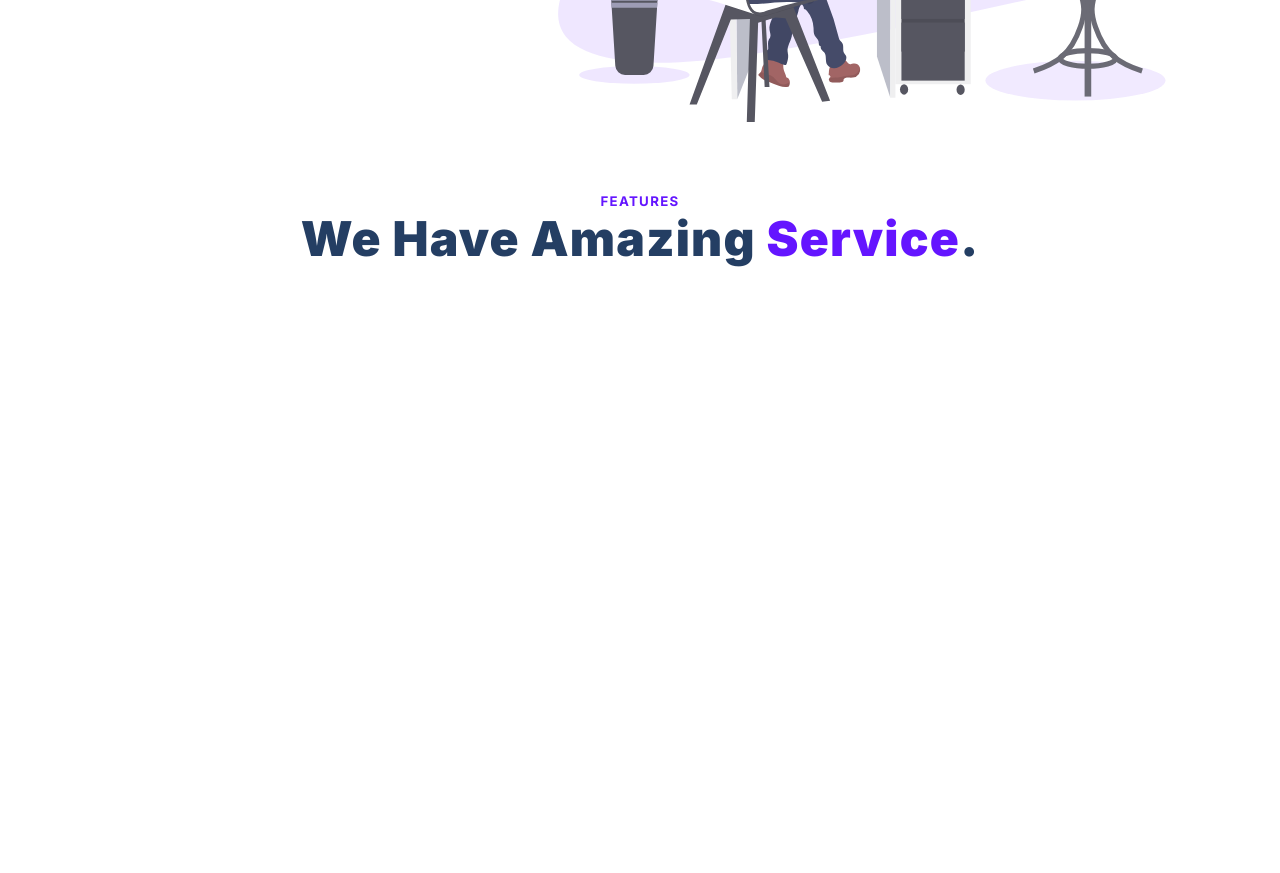
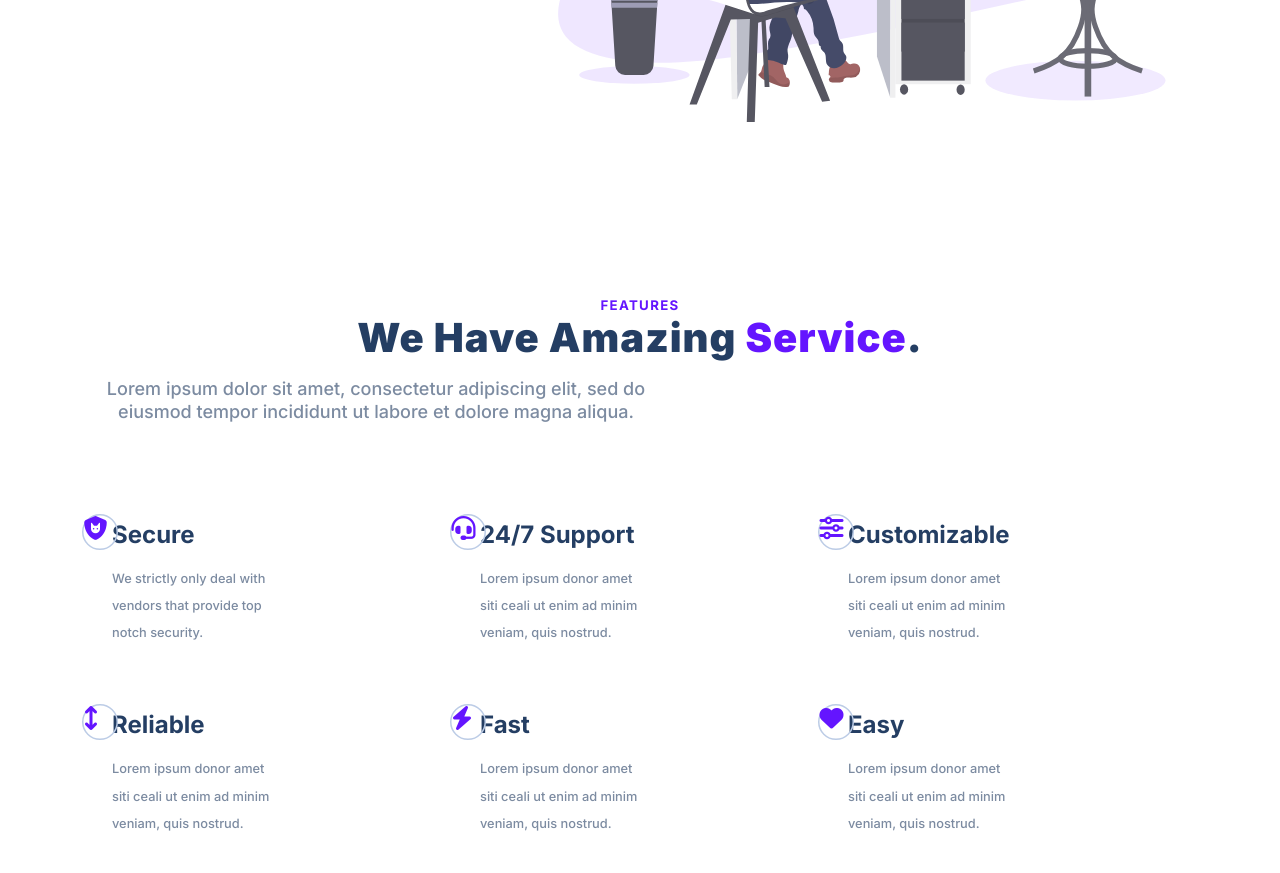
Before and after one commit to AJ-Roper/Final-Project-v2, a plain HTML site: page index.html in a window 1280 px wide. Shown: the part 515-1388 px from the top of the page. Before the commit the page ends 800 px from the top, so only its background shows below. Drawn offline with Linux system fonts and the light colour scheme.

Commit message:
Add files via upload

```diff
--- a/index.html
+++ b/index.html
@@ -5,9 +5,9 @@
     <meta name="viewport" content="width=device-width, initial-scale=1.0" />
     <title>Document</title>
     <script
-    src="https://kit.fontawesome.com/66767013e4.js"
-    crossorigin="anonymous"
-  ></script>
+      src="https://kit.fontawesome.com/66767013e4.js"
+      crossorigin="anonymous"
+    ></script>
     <link rel="stylesheet" href="./style.css" />
   </head>
   <body>
@@ -26,8 +26,8 @@
             <a class="link">Login</a>
             <button class="link-primary">Sign Up</button>
             <button class="burger">
-                <i class="fa-solid fa-bars"></i>
-              </button>
+              <i class="fa-solid fa-bars"></i>
+            </button>
           </ul>
         </div>
       </div>
@@ -67,6 +67,84 @@
           <h2 class="features__h2">
             We Have Amazing <span class="purple">Service</span>.
           </h2>
+          <p class="features__para">
+            Lorem ipsum dolor sit amet, consectetur adipiscing elit, sed do
+            eiusmod tempor incididunt ut labore et dolore magna aliqua.
+          </p>
+          <div class="services">
+            <div class="service">
+              <div class="service__icon">
+                <i class="fa-solid fa-shield-cat"></i>
+              </div>
+              <div class="service__descrip">
+                <h2 class="service_title">Secure</h2>
+                <p class="service__para">
+                  We strictly only deal with vendors that provide top notch
+                  security.
+                </p>
+              </div>
+            </div>
+            <div class="service">
+              <div class="service__icon">
+                <i class="fa-solid fa-headset"></i>
+              </div>
+              <div class="service__descrip">
+                <h2 class="service_title">24/7 Support</h2>
+                <p class="service__para">
+                  Lorem ipsum donor amet siti ceali ut enim ad minim veniam,
+                  quis nostrud.
+                </p>
+              </div>
+            </div>
+            <div class="service">
+              <div class="service__icon">
+                <i class="fa-solid fa-sliders"></i>
+              </div>
+              <div class="service__descrip">
+                <h2 class="service_title">Customizable</h2>
+                <p class="service__para">
+                  Lorem ipsum donor amet siti ceali ut enim ad minim veniam,
+                  quis nostrud.
+                </p>
+              </div>
+            </div>
+            <div class="service">
+              <div class="service__icon">
+                <i class="fa-solid fa-arrows-up-down"></i>
+              </div>
+              <div class="service__descrip">
+                <h2 class="service_title">Reliable</h2>
+                <p class="service__para">
+                  Lorem ipsum donor amet siti ceali ut enim ad minim veniam,
+                  quis nostrud.
+                </p>
+              </div>
+            </div>
+            <div class="service">
+              <div class="service__icon">
+                <i class="fa-solid fa-bolt"></i>
+              </div>
+              <div class="service__descrip">
+                <h2 class="service_title">Fast</h2>
+                <p class="service__para">
+                  Lorem ipsum donor amet siti ceali ut enim ad minim veniam,
+                  quis nostrud.
+                </p>
+              </div>
+            </div>
+            <div class="service">
+              <div class="service__icon">
+                <i class="fa-solid fa-heart"></i>
+              </div>
+              <div class="service__descrip">
+                <h2 class="service_title">Easy</h2>
+                <p class="service__para">
+                  Lorem ipsum donor amet siti ceali ut enim ad minim veniam,
+                  quis nostrud.
+                </p>
+              </div>
+            </div>
+          </div>
         </div>
       </div>
     </div>
--- a/style.css
+++ b/style.css
@@ -156,6 +156,13 @@
   top: 22%;
 }
 
+.features {
+  display: flex;
+  align-items: center;
+  justify-content: center;
+  padding: 5rem 0;
+}
+
 .features__h5 {
   text-align: center;
   font-weight: 700;
@@ -166,9 +173,64 @@
 .features__h2 {
   width: 100%;
   font-weight: 900;
-  font-size: 3rem;
+  font-size: 2.5rem;
   letter-spacing: 0.025em;
   text-align: center;
+}
+
+.features__para {
+  text-align: center;
+  justify-content: center;
+  margin-top: 1rem;
+  margin-bottom: 4rem;
+  max-width: 36rem;
+  font-weight: 500;
+  font-size: 1.125rem;
+  line-height: 1.265;
+  color: rgb(124 139 161);
+}
+
+.services {
+  display: flex;
+  flex-wrap: wrap;
+}
+
+.service {
+  display: flex;
+  width: calc(100%/3);
+  margin: 2rem 0;
+}
+
+.service__descrip {
+  max-width: 10rem;
+  text-align: left;
+  display: flex;
+  flex-direction: column;
+}
+
+.service__para {
+  font-weight: 500;
+  font-size: .8rem;
+  line-height: 2.125;
+  margin-top: 1rem;
+  color: rgb(124 139 161);
+}
+
+.fa-shield-cat ,
+.fa-headset ,
+.fa-sliders ,
+.fa-arrows-up-down ,
+.fa-bolt ,
+.fa-heart {
+  display: flex;
+  border: 1px solid;
+  border-radius: 50%;
+  height: 1.5rem;
+  width: 1.5rem;
+  text-align: center;
+  scale: 150%;
+  color: rgb(100 21 255);
+  border-color: rgb(188, 204, 230);
 }
 
 @media (max-width: 768px) {
```
